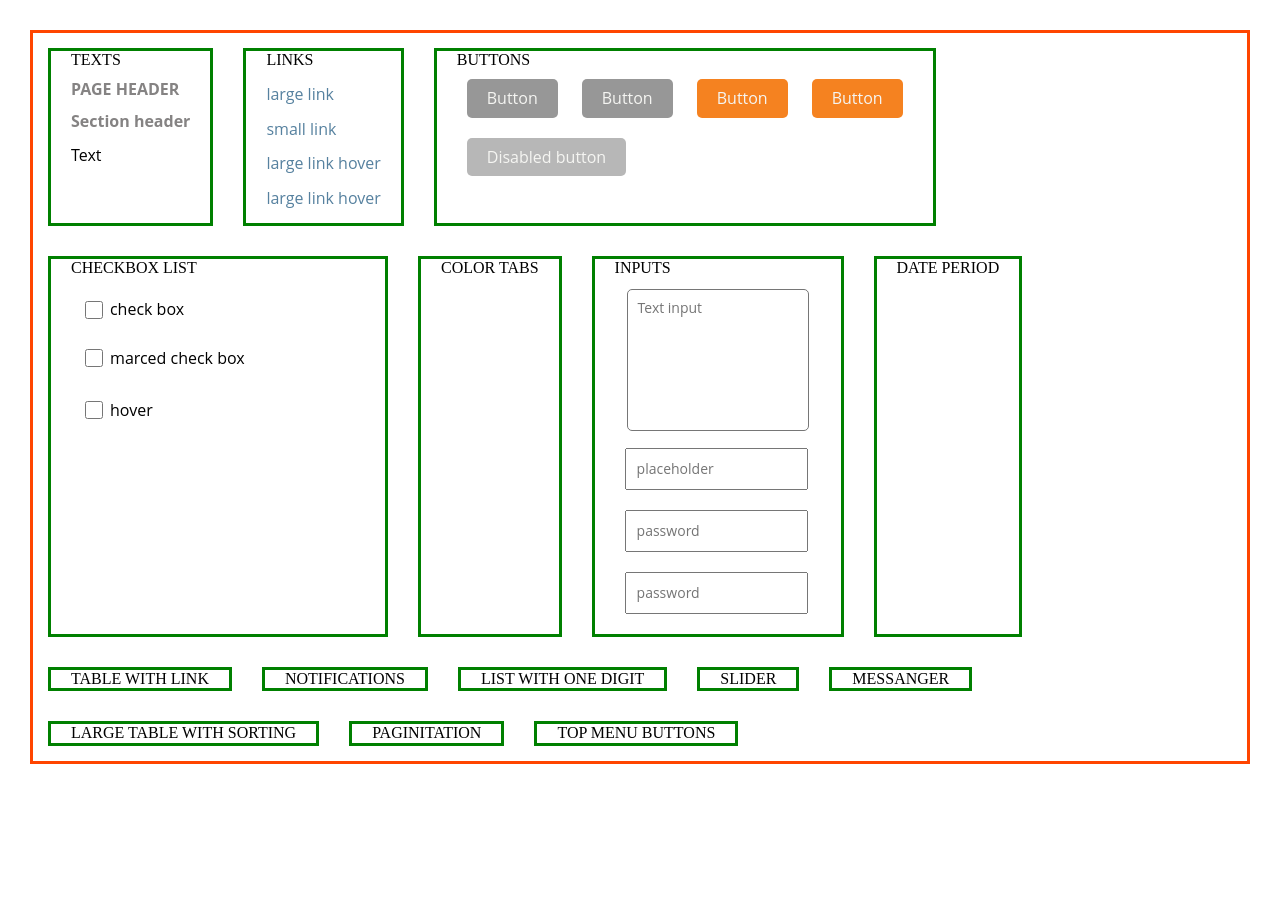
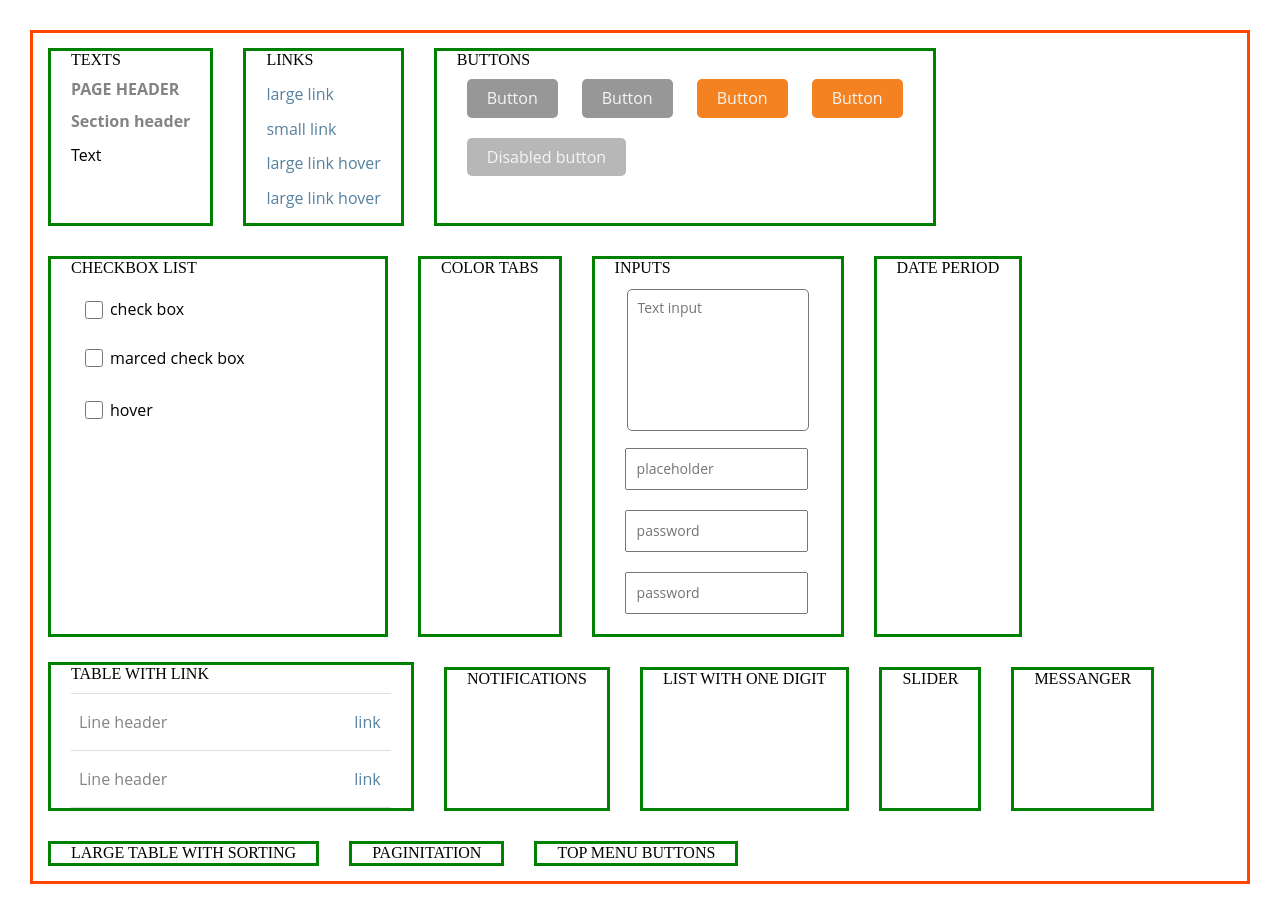
Before and after one commit to JarekGramacki/solo-project-1, a website: page src/index.html in a window 1280 px wide. Before the commit the page ends 800 px from the top, so only its background shows below. Drawn offline with nearby package versions, Linux system fonts and the light colour scheme; files that its build step writes are made by us from their sources.

Commit message:
Add table with link

```diff
--- a/src/index.html
+++ b/src/index.html
@@ -86,7 +86,22 @@
         </div>
 
         <div class="list-of-contents date-period">DATE PERIOD</div>
-        <div class="list-of-contents table-with-link">TABLE WITH LINK</div>
+
+
+        <div class="list-of-contents table-with-link">TABLE WITH LINK
+            <div class="table-with-link">
+                <table>
+                    <tr>
+                      <td>Line header<a href="#">link</a></td>
+                    </tr>
+                    <tr>
+                      <td class="hover-tab">Line header<a href="#">link</a></td>
+                    </tr>
+                </table>
+
+            </div>
+        </div>
+
         <div class="list-of-contents notifications">NOTIFICATIONS</div>
         <div class="list-of-contents list-with-one-digit">LIST WITH ONE DIGIT</div>
         <div class="list-of-contents slider">SLIDER</div>
--- a/src/sass/_layout.scss
+++ b/src/sass/_layout.scss
@@ -120,10 +120,10 @@ textarea{
   height: 120px;
   resize: none;
   padding: 10px;
-  font-family:$brand-font ;
+  font-family: $brand-font ;
   font-size: 14px;
   border-radius: 5px;
-  margin:2px;
+  margin: 2px;
 }
 
 input[type=text]:hover, [type=password]:hover, textarea:hover{
@@ -134,12 +134,41 @@ input[type=text]:hover, [type=password]:hover, textarea:hover{
 input[type=text], [type=password]{
   width: 159px;
   height: 18px;
-  font-family:$brand-font;
+  font-family: $brand-font;
   font-size: 14px;
   margin: 10px 0px;
   padding: 10px;
 }
 
 .inputs-texts-hover{
-  margin:10px
+  margin: 10px;
 }
+
+/* TABLE WITH LINK */
+td {
+  padding: 8px;
+  text-align: left;
+  border-bottom: 1px solid #ddd;
+  border-top: 1px solid #ddd ;
+  height: 40px;
+  font-family: $brand-font;
+  color: $paragraph-color;
+}
+
+table {
+  width: 320px;
+  border-collapse: collapse;
+}
+
+.table-with-link{
+  margin-top: 10px;
+}
+
+tr a {
+  margin-left: 187px;
+}
+
+.hover-tab:hover{
+  background-color: $lower-grey ;
+  cursor: pointer;
+}
```
